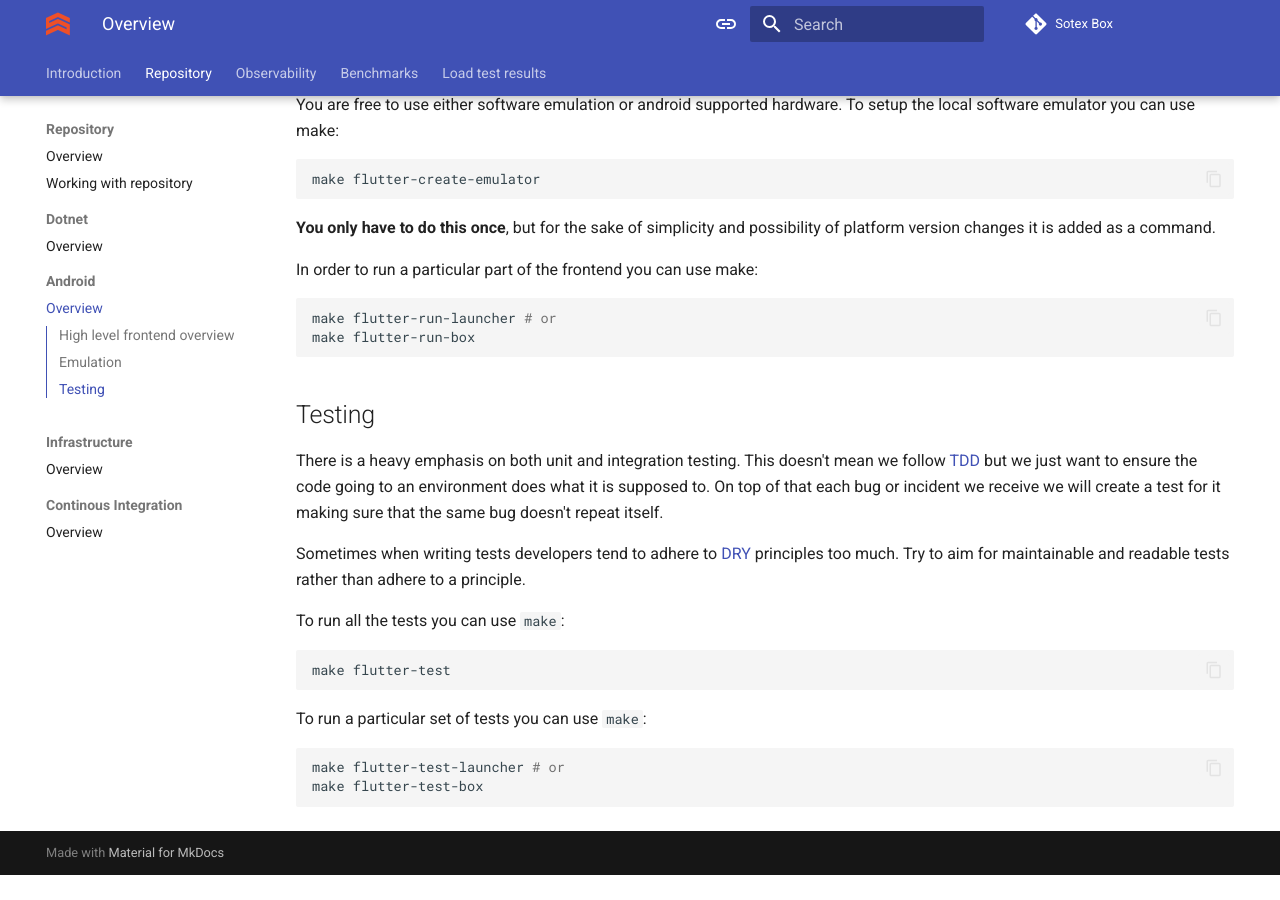
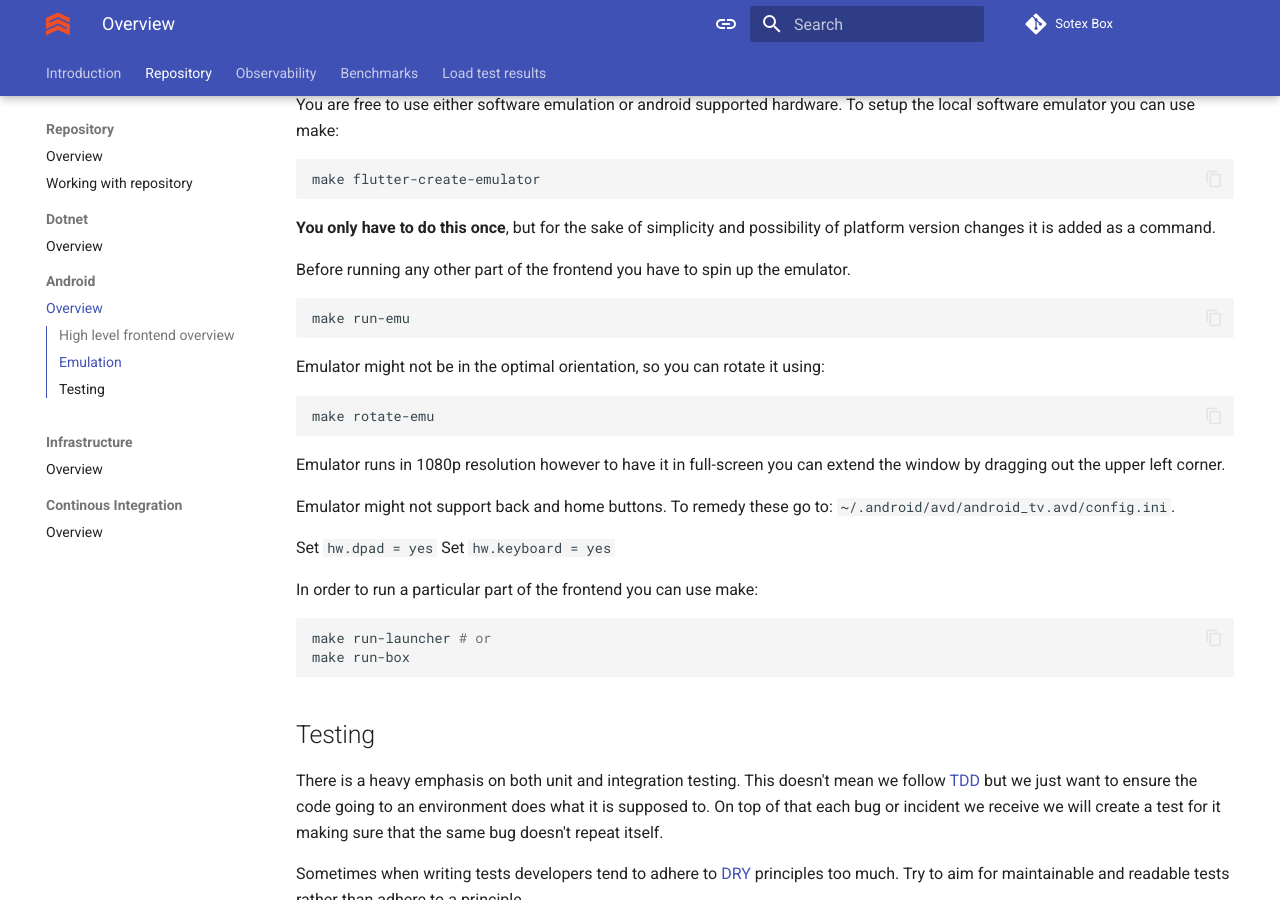
Before and after one commit to sotex-lab/sotex-box, an MkDocs documentation site: the page built from docs/repository/android/index.md, in a window 1280 px wide and 900 px high, scrolled down 420 px. Built offline with MkDocs 1.6.1 and Material for MkDocs 9.7.7, drawn with Linux system fonts in a browser that asks for light colours; comment, search, counter and statistics services are not loaded; before the commit the page ends 1295 px from its top, so only the background shows below that.

Commit message:
feat(tv-emulator): Creating the optimal development environment  for Android TV (#31)
* saving

* saving

* finished making the tv

* added keyboard documentation

* makefile call

* added variable for android image

* ignored .gradle folder

````diff
--- a/docs/repository/android/index.md
+++ b/docs/repository/android/index.md
@@ -14,11 +14,29 @@ make flutter-create-emulator
 ```
 **You only have to do this once**, but for the sake of simplicity and possibility of platform version changes it is added as a command.
 
+Before running any other part of the frontend you have to spin up the emulator.
+```bash
+make run-emu
+```
+
+Emulator might not be in the optimal orientation, so you can rotate it using:
+```bash
+make rotate-emu
+```
+
+Emulator runs in 1080p resolution however to have it in full-screen you can extend the window
+by dragging out the upper left corner.
+
+Emulator might not support back and home buttons. To remedy these go to: ```~/.android/avd/android_tv.avd/config.ini```.
+
+Set ```hw.dpad = yes```
+Set ```hw.keyboard = yes```
+
 In order to run a particular part of the frontend you can use make:
 
 ```bash
-make flutter-run-launcher # or
-make flutter-run-box
+make run-launcher # or
+make run-box
 ```
 
 ## Testing
````
Also changed, not shown: README.md (line endings or trailing spaces), 12 other files.
